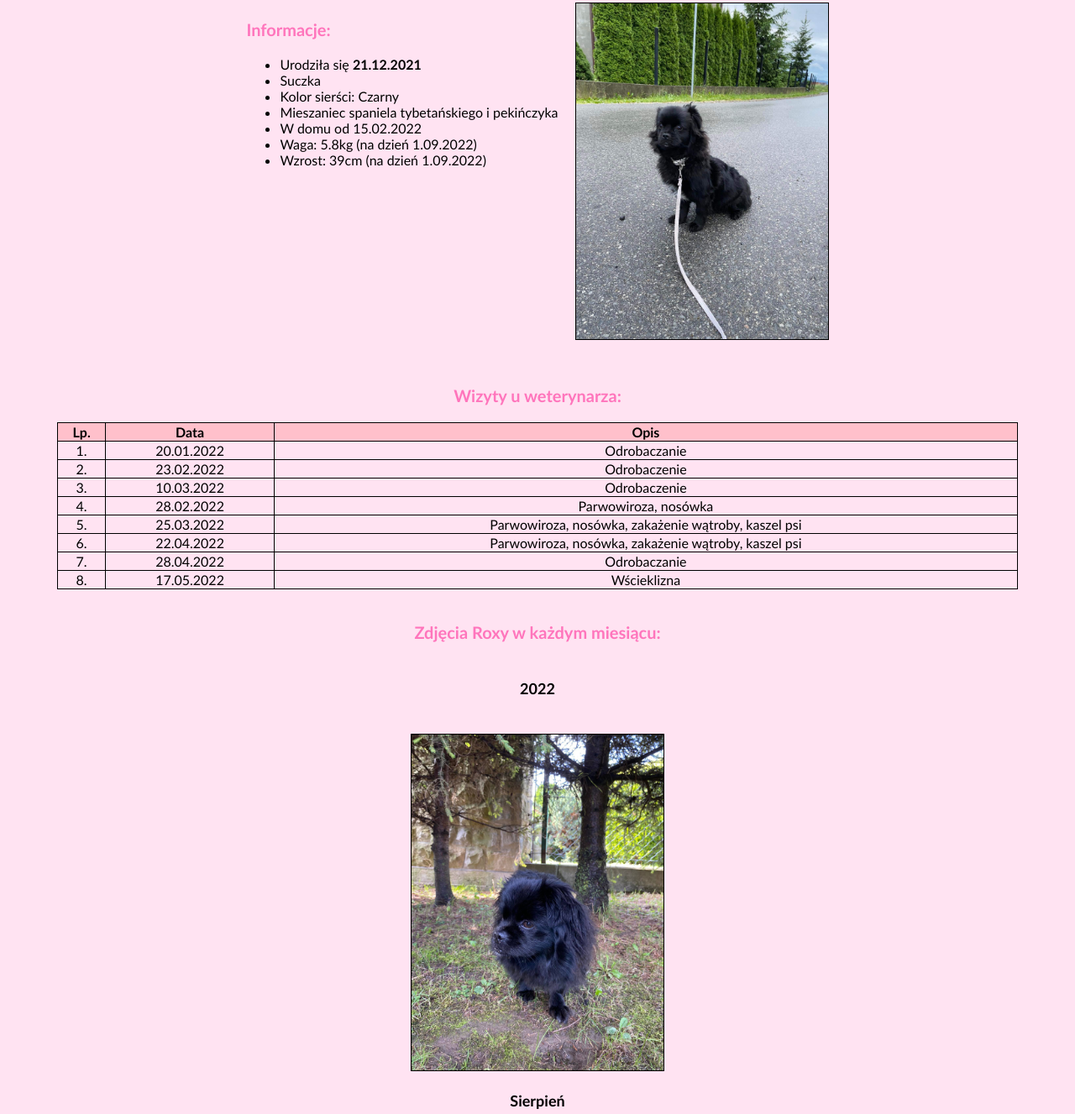
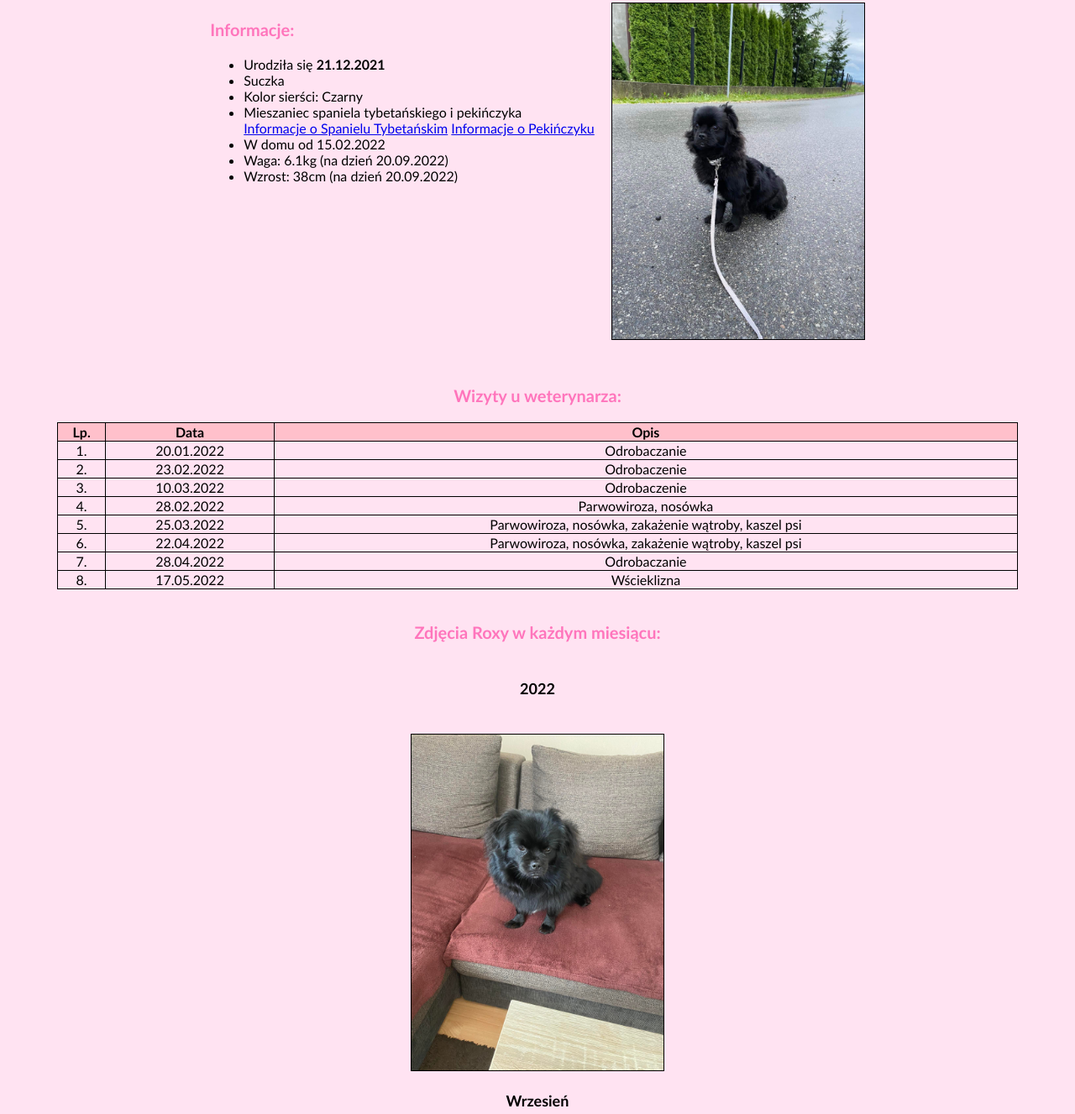
Before and after one commit to sylwia2k/roxy, a plain HTML site: page index.html in a window 1280 px wide. Shown: the part 173-1500 px from the top of the page at 84% size. Drawn offline with Linux system fonts and the light colour scheme.

Commit message:
index.html

```diff
--- a/index.html
+++ b/index.html
@@ -28,9 +28,11 @@
 	  <li>Suczka</li>
 	  <li>Kolor sierści: Czarny</li>
 	  <li>Mieszaniec spaniela tybetańskiego i pekińczyka</li>
+	<a href="https://www.psy.pl/rasy/spaniel-tybetanski">Informacje o Spanielu Tybetańskim</a>
+	<a href="https://www.psy.pl/rasy/pekinczyk">Informacje o Pekińczyku</a>
 	  <li>W domu od 15.02.2022</li>
-	  <li>Waga: 5.8kg (na dzień 1.09.2022)</li>
-	  <li>Wzrost: 39cm (na dzień 1.09.2022)</li>
+	  <li>Waga: 6.1kg (na dzień 20.09.2022)</li>
+	  <li>Wzrost: 38cm (na dzień 20.09.2022)</li>
 	</ul>
 	</div>
 
@@ -100,6 +102,10 @@
 	<h4>2022</h4>
 	<br>
 
+		<img src="photos/9wrzesien.jpg" alt="Wrzesień" width="300" height="400">
+	<h4>Wrzesień</h4>
+	<br>
+
 		<img src="photos/8sierpien.jpg" alt="Sierpień" width="300" height="400">
 	<h4>Sierpień</h4>
 	<br>
```
Also changed, not shown: photos/9wrzesien.jpg (added).
